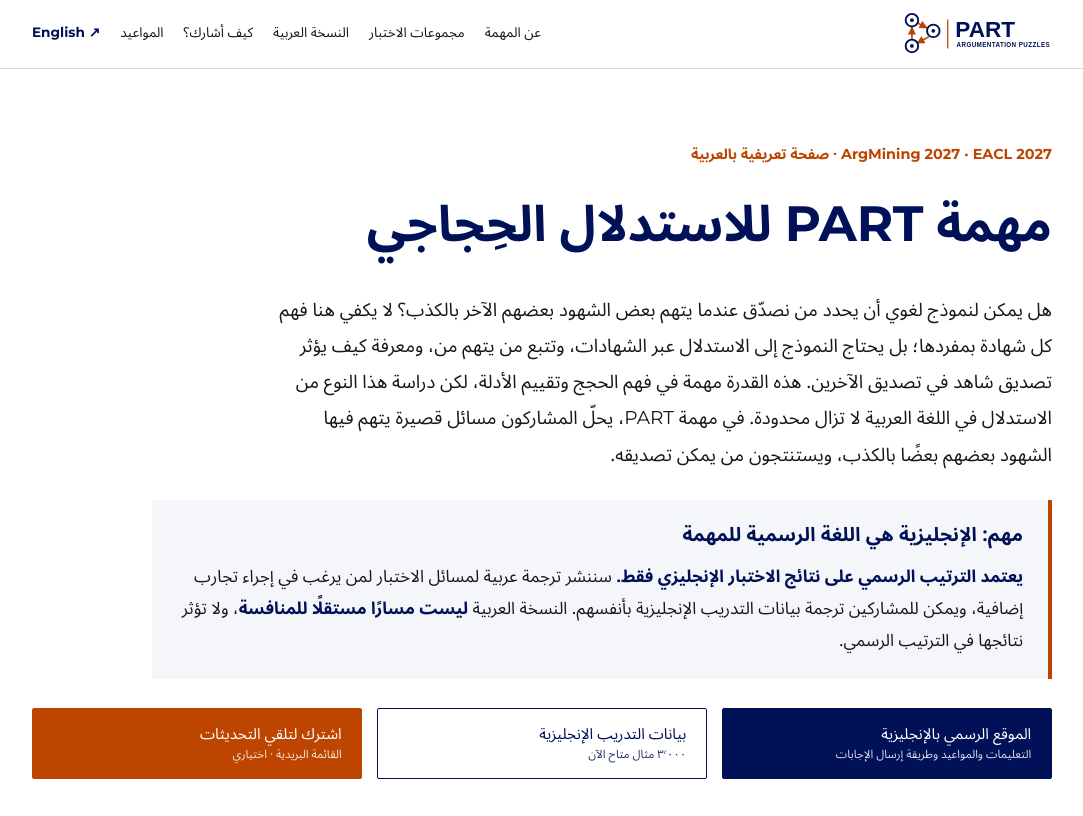
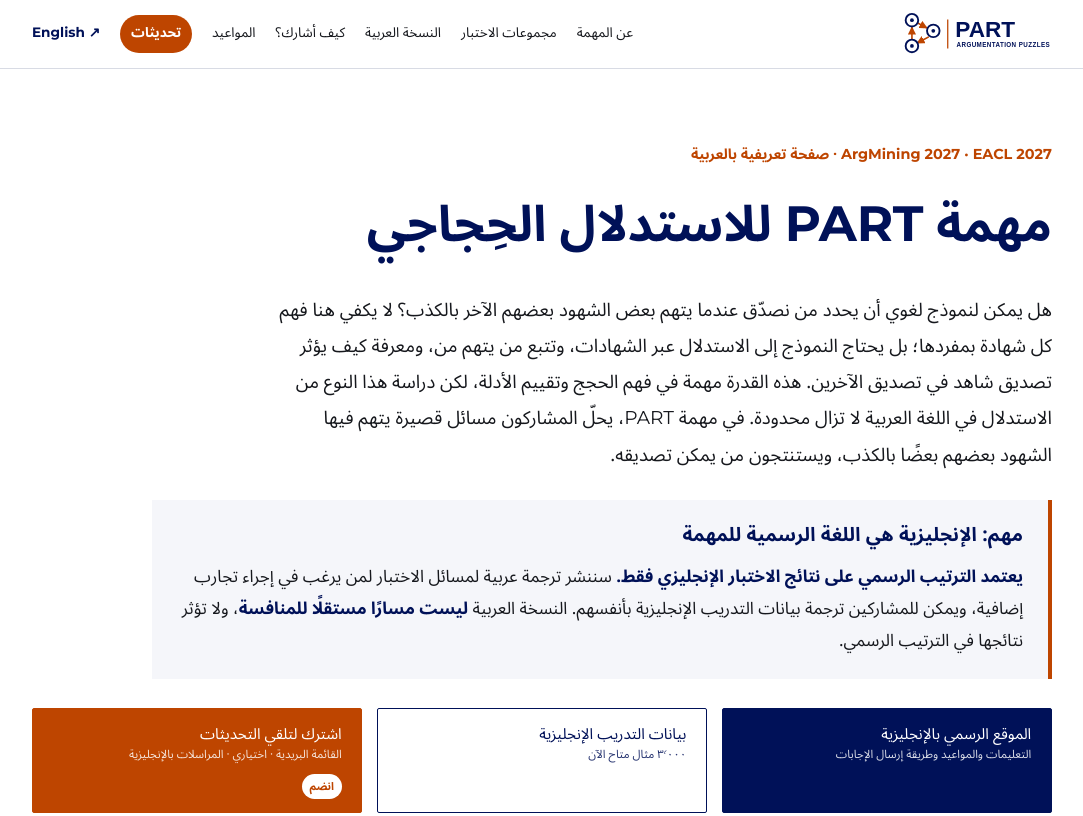
Before and after one commit to ArgPart/argpart.github.io, a plain HTML site: page ar/index.html in a window 1280 px wide. Shown: the top 816 px of the page, without its empty margins (98-1181 px from the left). Drawn offline with Linux system fonts and the light colour scheme.

Commit message:
add signupsheet in arabic page too

```diff
--- a/ar/index.html
+++ b/ar/index.html
@@ -39,7 +39,7 @@
     .official-notice p { margin: 0; }
     .official-notice strong { color: var(--blue); }
     .btn { line-height: 1.6; }
-    .btn-label small { letter-spacing: 0; text-transform: none; }
+    .btn-label small, .btn-badge { letter-spacing: 0; text-transform: none; }
     main section + section { padding-top: var(--space-section); }
     section#task { padding-top: var(--space-section); }
     .subtask-card h3 { font-size: 1.1rem; margin-bottom: 0.5rem; }
@@ -184,6 +184,7 @@
         <a href="#arabic">النسخة العربية</a>
         <a href="#participation">كيف أشارك؟</a>
         <a href="#dates">المواعيد</a>
+        <a class="nav-signup" href="https://forms.gle/4nyxSPTUZDCkgYtt7" target="_blank" rel="noopener">تحديثات</a>
         <a class="language-link" href="../index.html" lang="en" dir="ltr">English ↗</a>
       </nav>
     </div>
@@ -218,7 +219,8 @@
             <span class="btn-label">بيانات التدريب الإنجليزية<small>٣٬٠٠٠ مثال متاح الآن</small></span>
           </a>
           <a class="btn btn-signup" href="https://forms.gle/4nyxSPTUZDCkgYtt7" target="_blank" rel="noopener">
-            <span class="btn-label">اشترك لتلقي التحديثات<small>القائمة البريدية · اختياري</small></span>
+            <span class="btn-label">اشترك لتلقي التحديثات<small>القائمة البريدية · اختياري · المراسلات بالإنجليزية</small></span>
+            <span class="btn-badge">انضم</span>
           </a>
         </div>
       </div>
```
